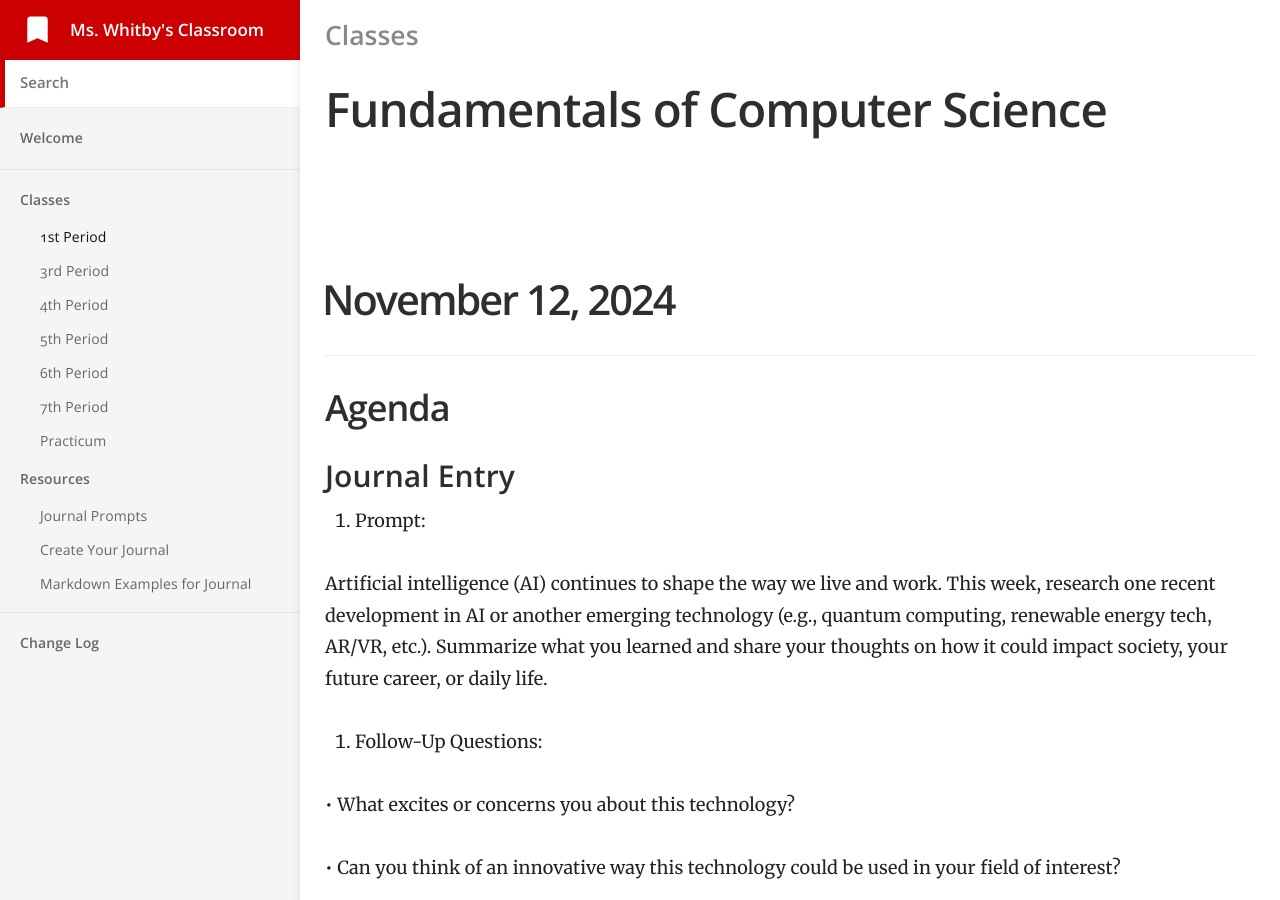
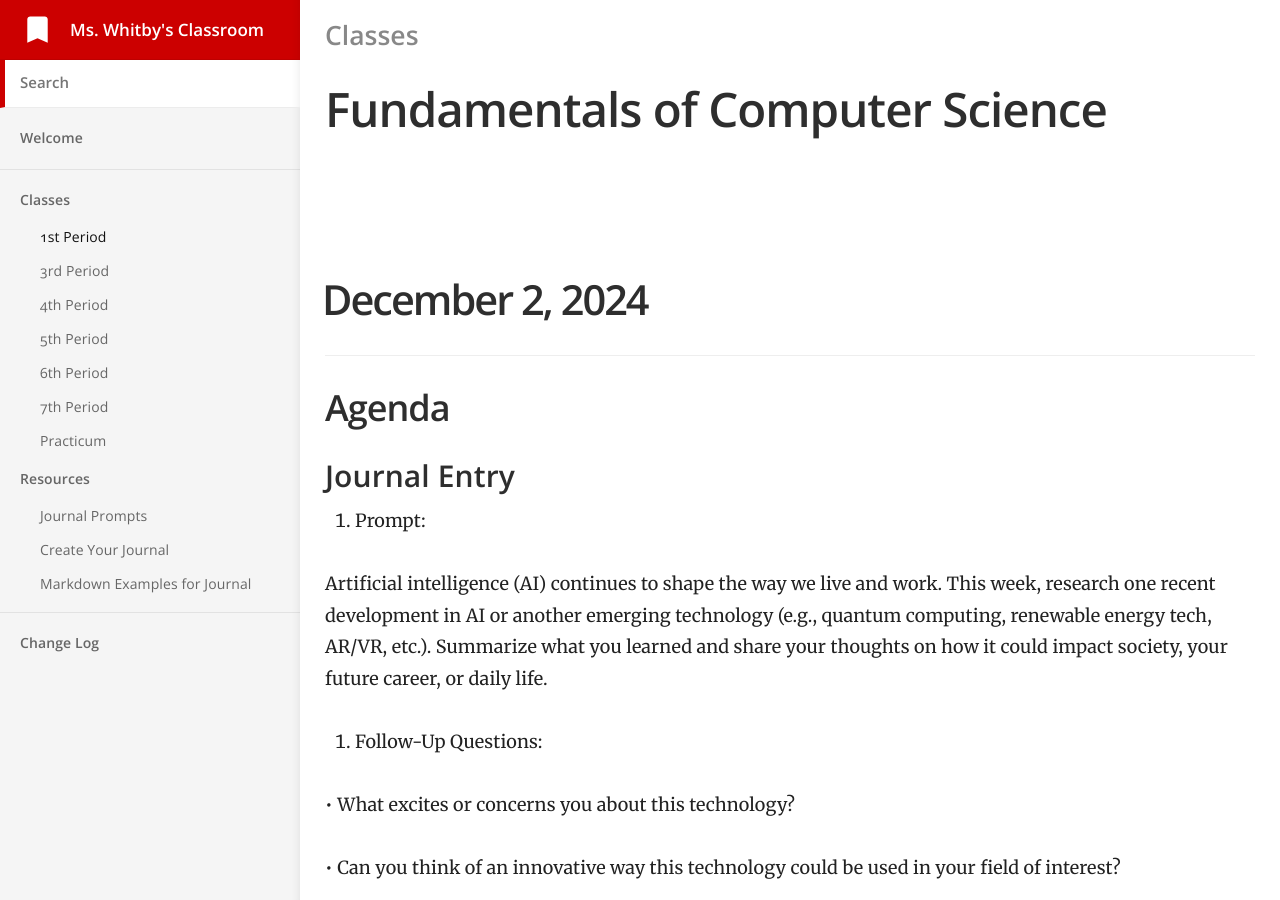
Before and after one commit to mswhitby/classroom, a Jekyll site: the page built from _docs/classes/1st.md, in a window 1280 px wide and 900 px high. Built offline with Jekyll 4.4.1, drawn with Linux system fonts in a browser that asks for light colours.

Commit message:
Update 1st.md

```diff
--- a/_docs/classes/1st.md
+++ b/_docs/classes/1st.md
@@ -5,7 +5,7 @@ category: Classes
 order: 1
 ---
 
-# November 12, 2024
+# December 2, 2024
 
 ## Agenda
 
```
